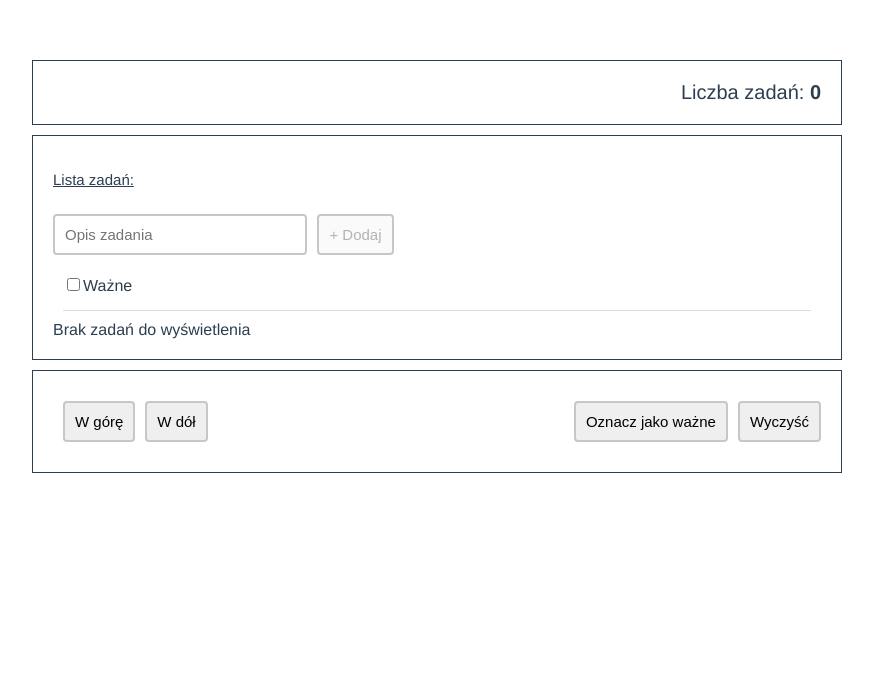
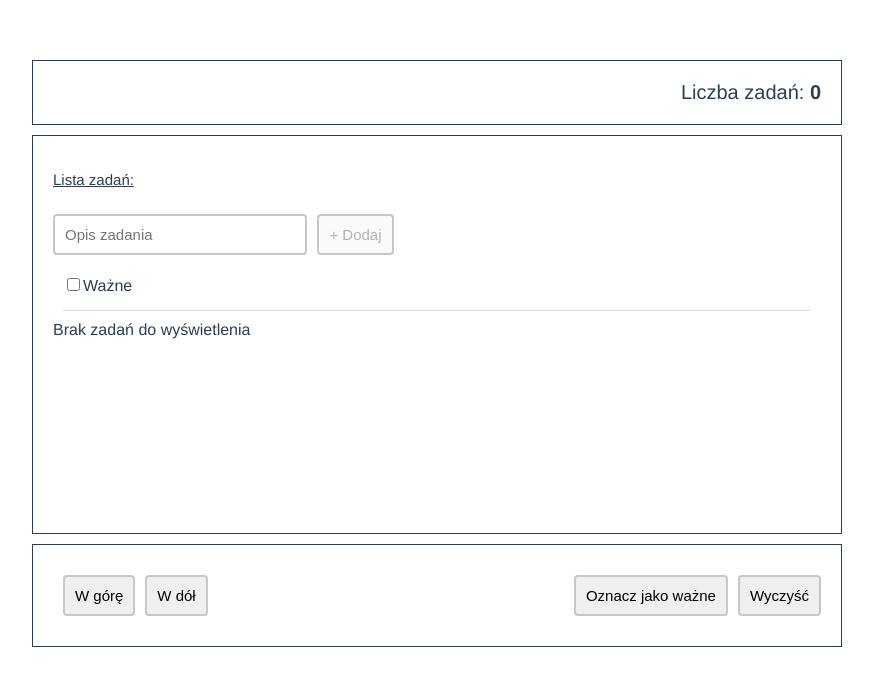
Before and after one commit to S-Kaminski/vue-todo, a Vue app: page / in a window 1280 px wide. Shown: the top 686 px of the page, without its empty margins (203-1076 px from the left). Built offline with nearby package versions, Linux system fonts and the light colour scheme.

Commit message:
modified: set task importance to false after pushing new task to uncheck the checkbox

```diff
--- a/src/components/TheContainer.vue
+++ b/src/components/TheContainer.vue
@@ -83,6 +83,7 @@ import TheHeader from './TheHeader.vue'
           important: this.taskImportance
         });
         this.taskDescription = "";
+        this.taskImportance = false;
       }
     }
 
@@ -239,5 +240,6 @@ span#important {
 ul {
   margin: 0;
   padding: 0;
+  overflow-y:scroll; height: 15vw;
 }
 </style>
```
